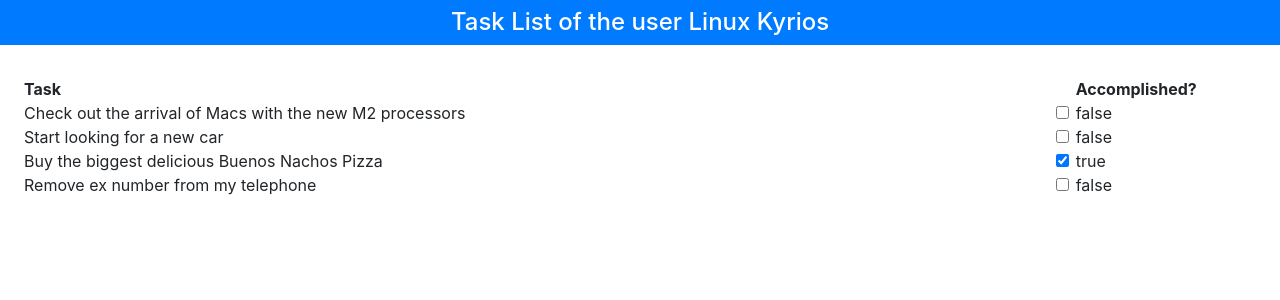
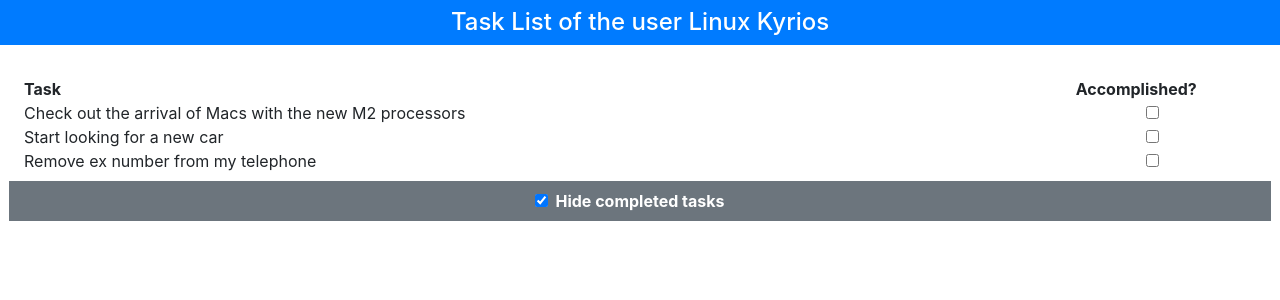
Before and after one commit to LinuxKyrios/TodoVue, a Vue app: page / in a window 1280 px wide. Shown: the top 300 px of the page. Built offline with nearby package versions, Linux system fonts and the light colour scheme.

Commit message:
improved App.vue file by adding mechanism for showing or hiding completed tasks

```diff
--- a/src/App.vue
+++ b/src/App.vue
@@ -9,11 +9,18 @@
         <div class="col font-weight-bold">Task</div>
         <div class="col-2 font-weight-bold">Accomplished?</div>
       </div>
-      <div class="row" v-for="t in tasks" v-bind:key="t.action">
+      <div class="row" v-for="t in filteredTasks" v-bind:key="t.action">
         <div class="col">{{t.action}}</div>
-        <div class="col-2">
+        <div class="col-2 text-center">
           <input type="checkbox" v-model="t.done" class="form-check-input" />
-          {{t.done}}
+        </div>
+      </div>
+      <div class="row bg-secondary py-2 mt-2 text-white">
+        <div class="col text-center">
+          <input type="checkbox" v-model="hideCompleted" class="form-check-input" />
+          <label class="form-check-label font-weight-bold">
+            Hide completed tasks
+          </label>
         </div>
       </div>
     </div>
@@ -32,7 +39,14 @@ export default {
                 {action: "Start looking for a new car", done: false},
                 {action: "Buy the biggest delicious Buenos Nachos Pizza", done: true},
                 {action: "Remove ex number from my telephone", done: false}],
+        hideCompleted: true
       }
+    },
+  //Model data to hide or show completed tasks
+  computed: {
+    filteredTasks() {
+      return this.hideCompleted ? this.tasks.filter(t => !t.done) : this.tasks
     }
+  }
 }
 </script>
```
